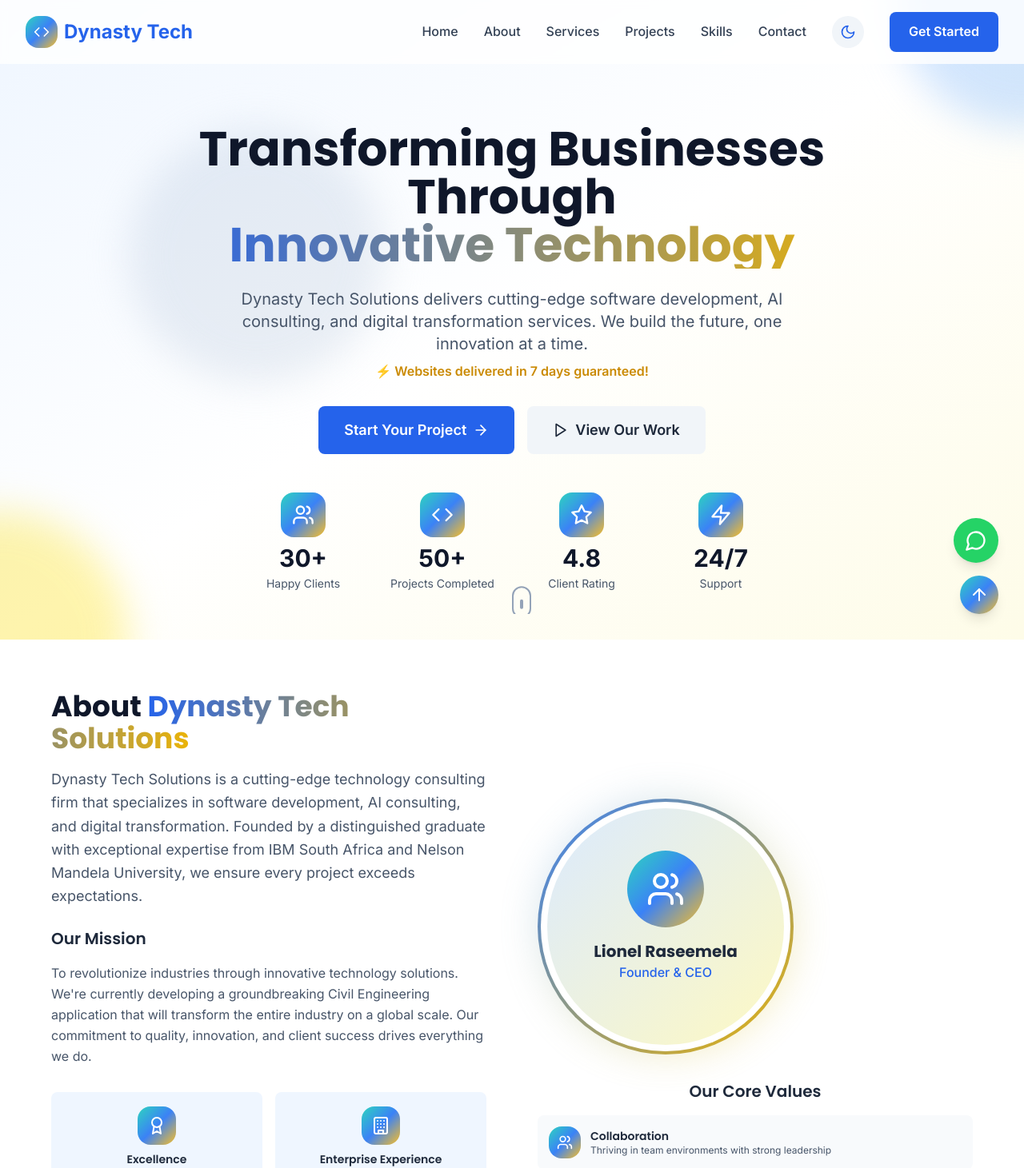
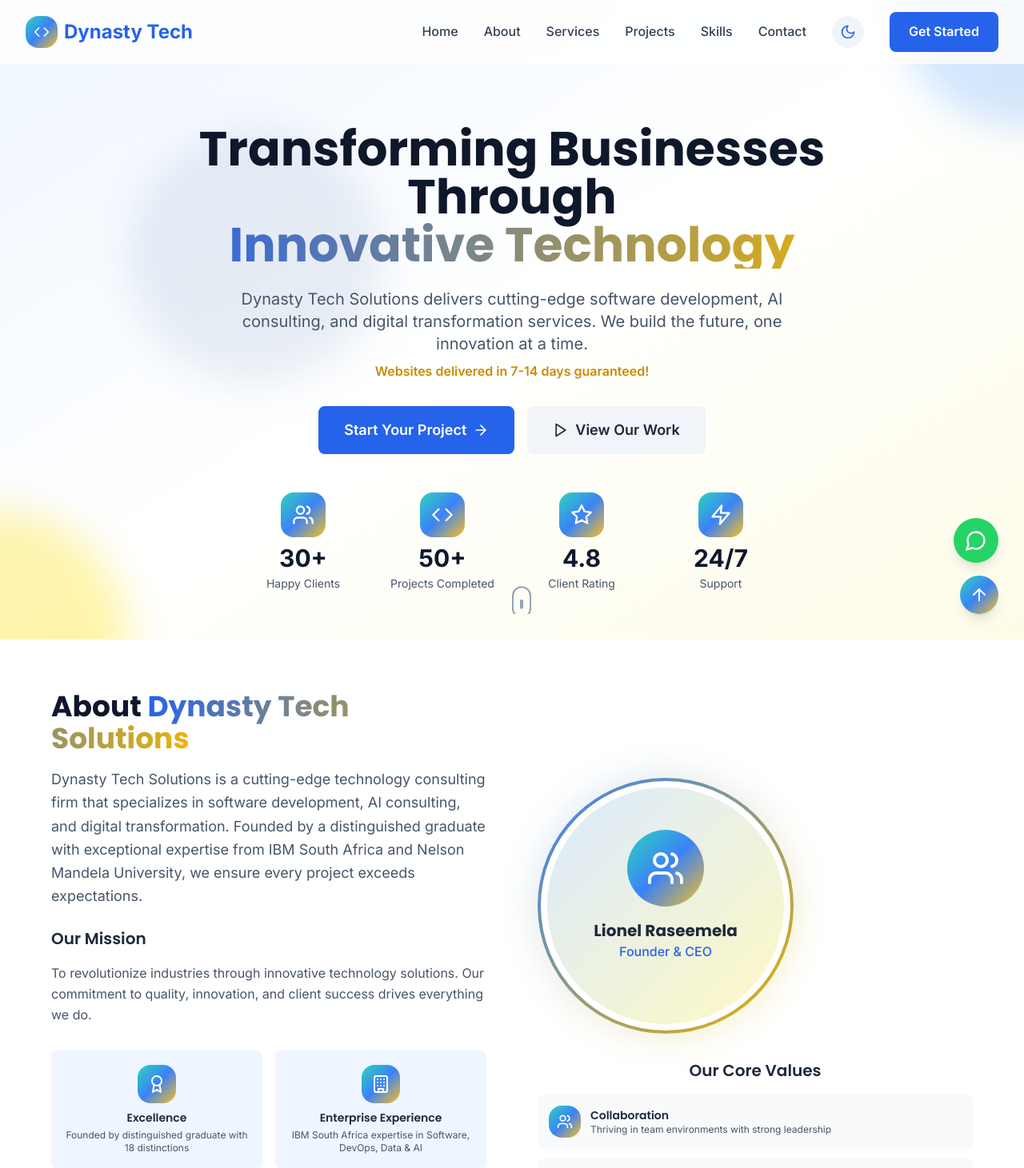
Before and after one commit to DynastyTech/business, a React (Create React App) app in the folder client/: page / in a window 1280 px wide. Shown: the top 1461 px of the page at 80% size. Built offline with nearby package versions, Linux system fonts and the light colour scheme.

Commit message:
removed some wordings

```diff
--- a/client/src/components/About.js
+++ b/client/src/components/About.js
@@ -105,9 +105,7 @@
                 Our Mission
               </h3>
               <p className="text-secondary-600 dark:text-gray-300 leading-relaxed">
-                To revolutionize industries through innovative technology solutions. We're currently
-                developing a groundbreaking Civil Engineering application that will transform the
-                entire industry on a global scale. Our commitment to quality, innovation, and
+                To revolutionize industries through innovative technology solutions. Our commitment to quality, innovation, and
                 client success drives everything we do.
               </p>
             </motion.div>
--- a/client/src/components/Hero.js
+++ b/client/src/components/Hero.js
@@ -66,7 +66,7 @@
             Dynasty Tech Solutions delivers cutting-edge software development, AI consulting,
             and digital transformation services. We build the future, one innovation at a time.
             <span className="block mt-2 text-accent-600 dark:text-accent-400 font-semibold text-sm sm:text-base">
-              ⚡ Websites delivered in 7 days guaranteed!
+              Websites delivered in 7-14 days guaranteed!
             </span>
           </motion.p>
 
```
